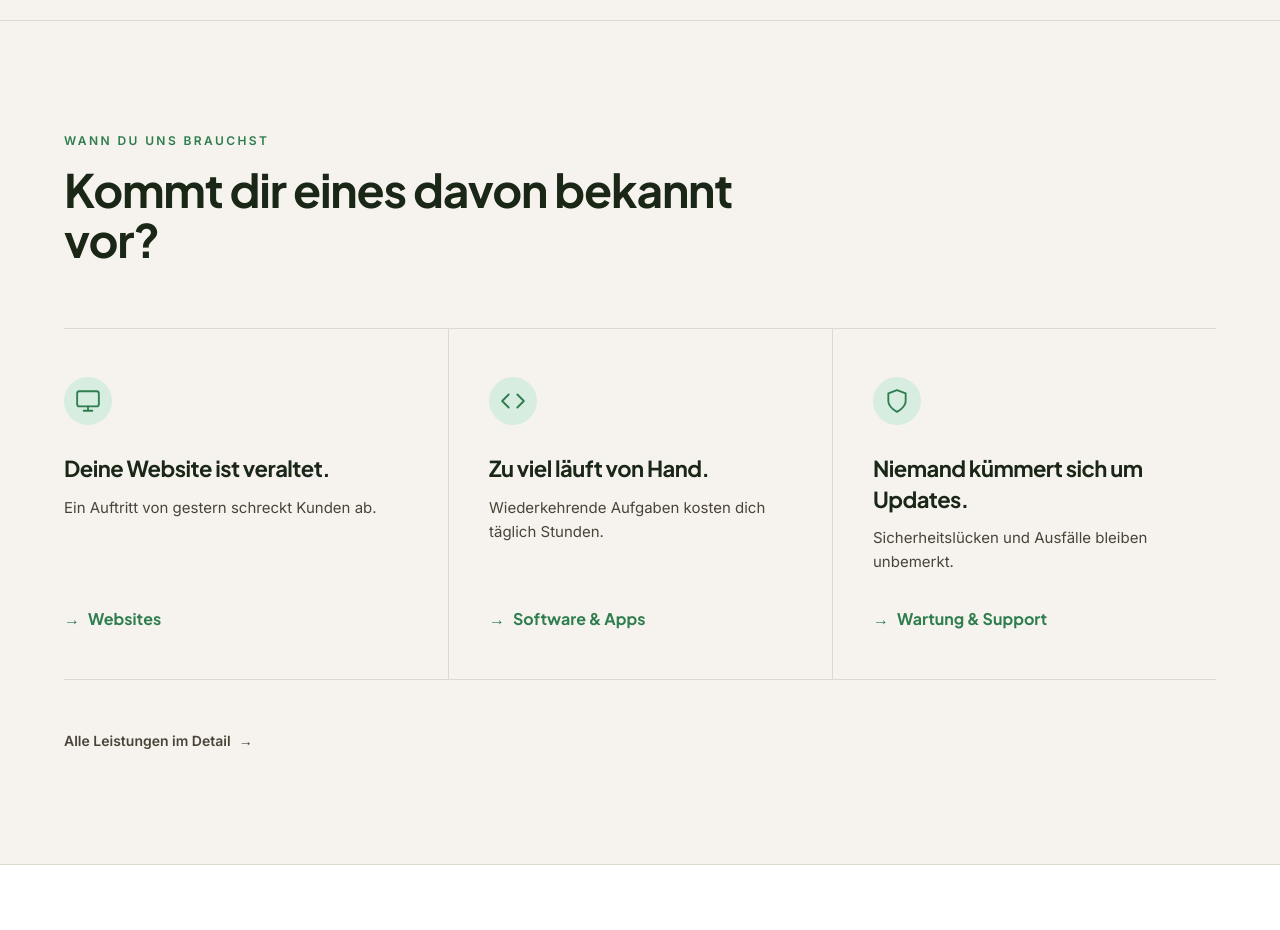
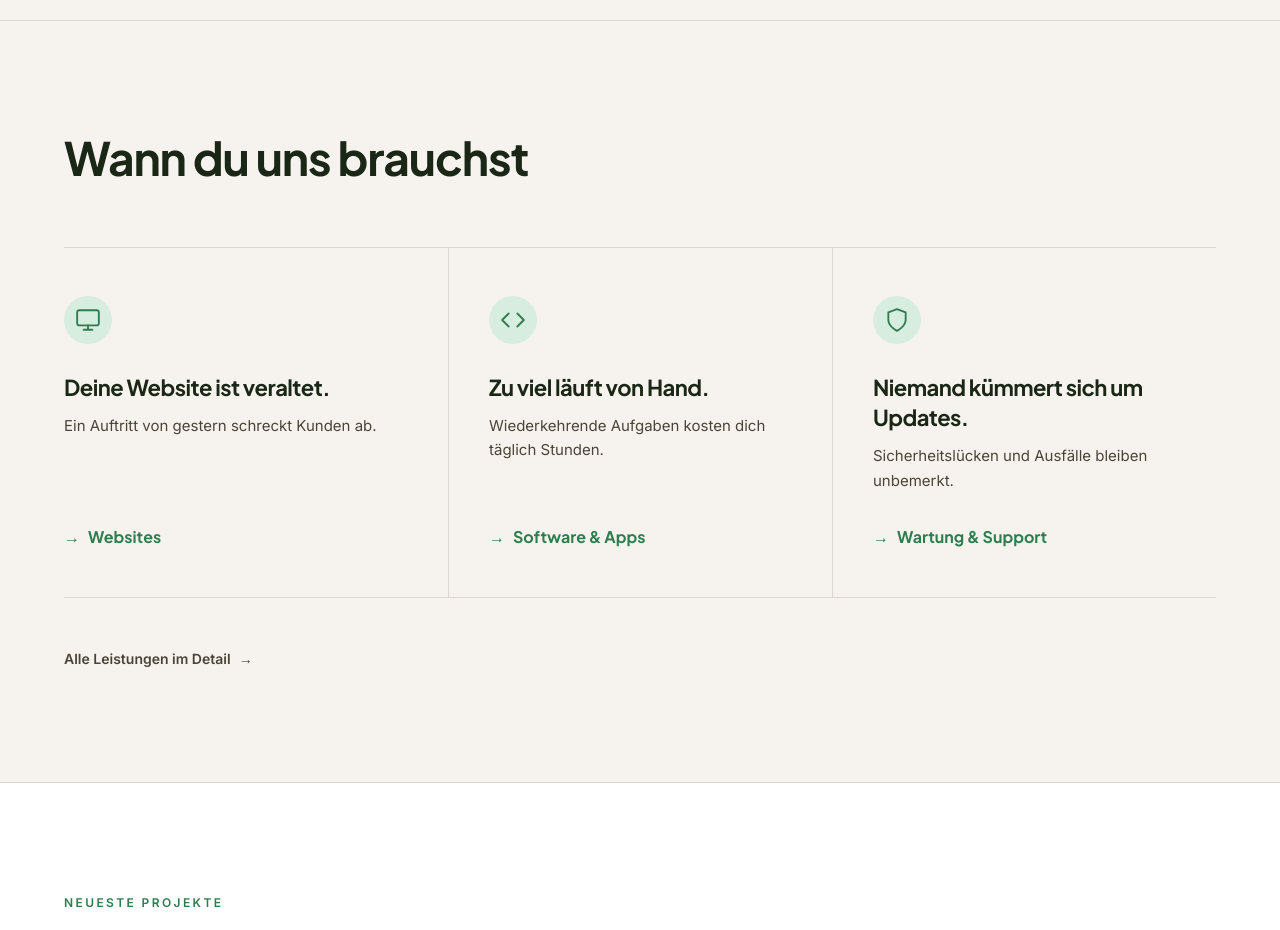
Before and after one commit to maelseewald/Insyte, a Next.js app: page / in a window 1280 px wide. Shown: the part 780-1710 px from the top of the page. Built offline with nearby package versions, Linux system fonts and the light colour scheme.

Commit message:
copy: use 'Wann du uns brauchst' as the section heading, drop the question subline

```diff
--- a/components/sections/Anwendungsfaelle.tsx
+++ b/components/sections/Anwendungsfaelle.tsx
@@ -89,17 +89,11 @@ export default function Anwendungsfaelle() {
         variants={staggerContainer}
         className="mx-auto max-w-6xl"
       >
-        <motion.p
-          variants={fadeInUp}
-          className="text-gruen text-xs font-semibold uppercase tracking-[0.2em] mb-4"
-        >
-          Wann du uns brauchst
-        </motion.p>
         <motion.h2
           variants={fadeInUp}
           className="font-jakarta font-bold text-[clamp(32px,4vw,46px)] leading-[1.08] tracking-tight text-wald mb-16 max-w-2xl"
         >
-          Kommt dir eines davon bekannt vor?
+          Wann du uns brauchst
         </motion.h2>
 
         <div className="grid md:grid-cols-3 border-y border-leinen divide-y md:divide-y-0 md:divide-x divide-leinen">
```
